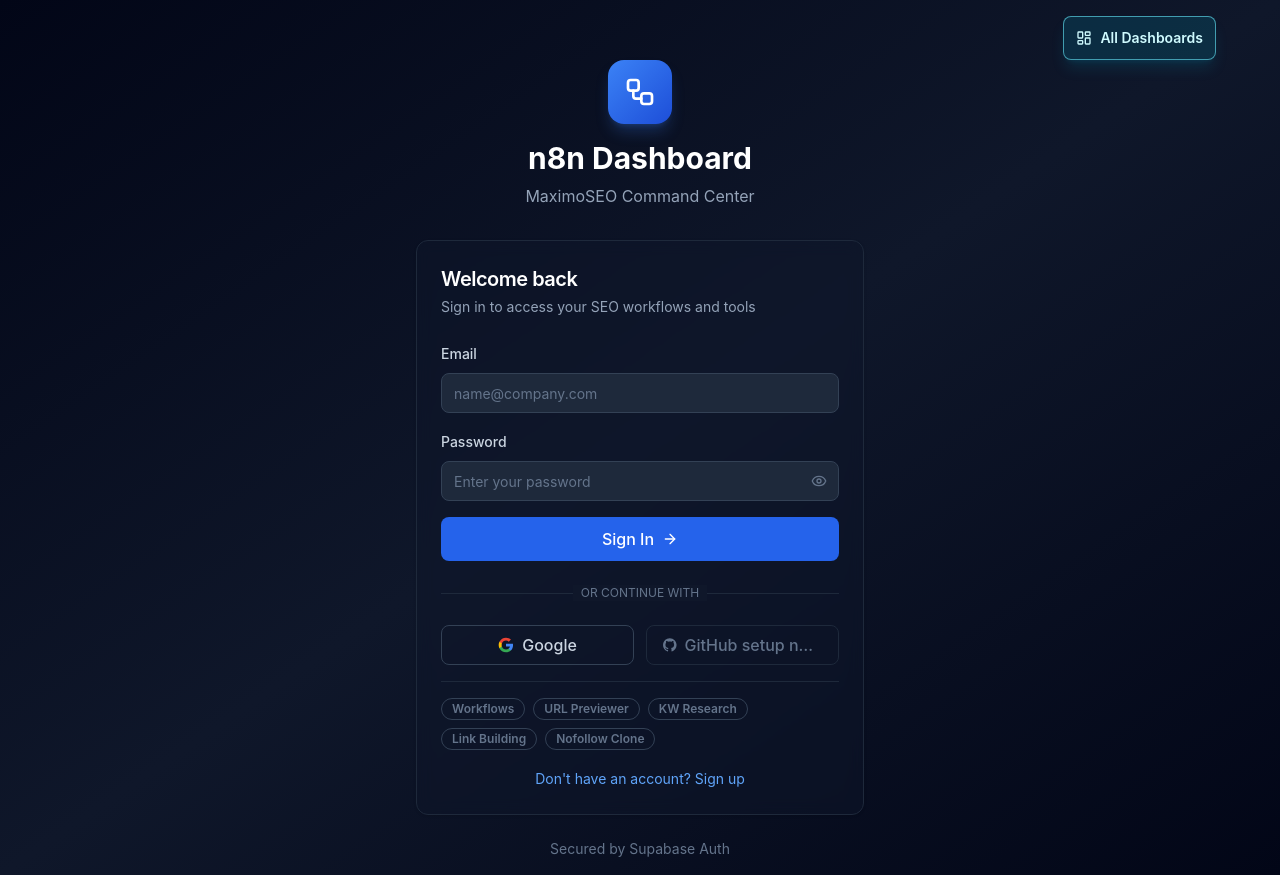
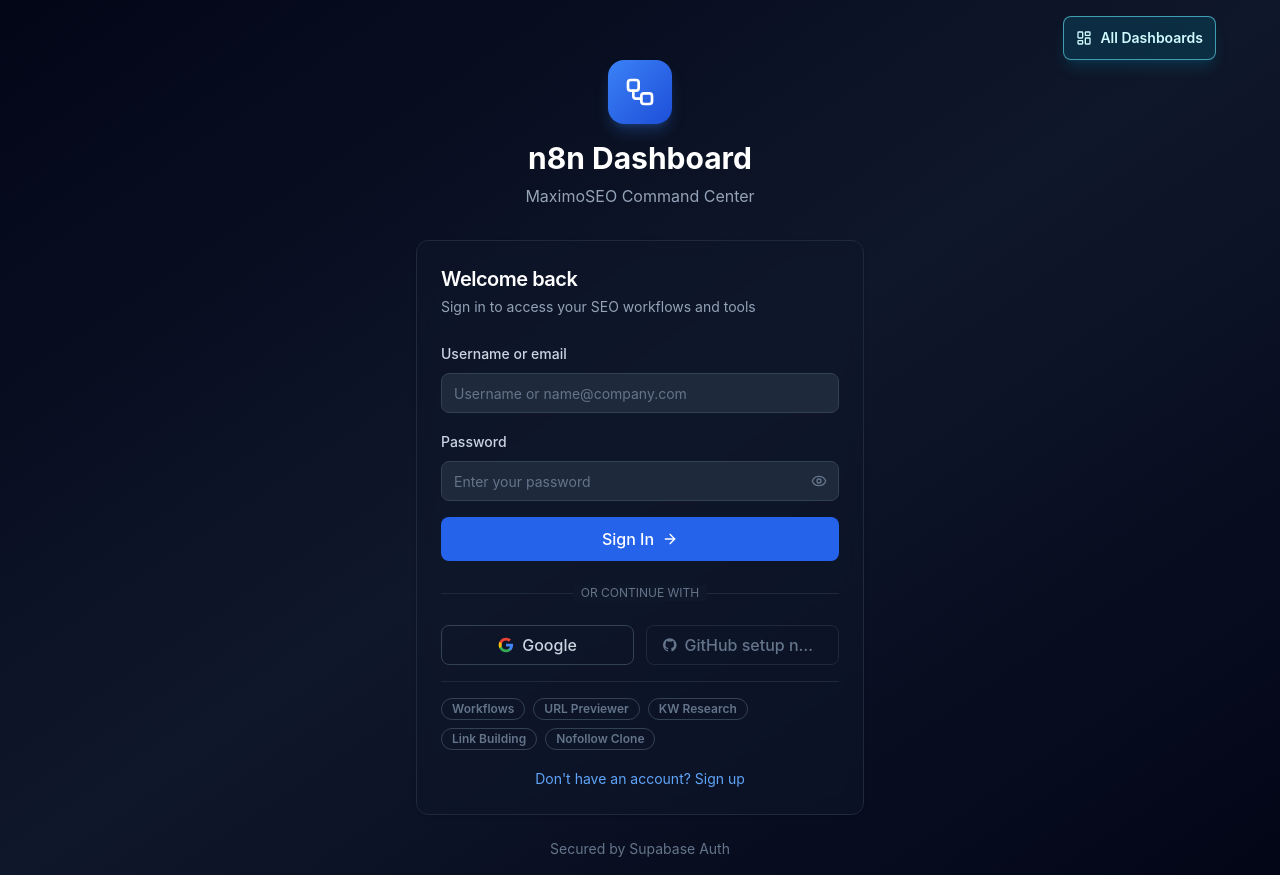
Before and after one commit to maximoseo/n8n-dashboard, a Next.js app: page /login in a window 1280 px wide. Built offline with nearby package versions, Linux system fonts and the light colour scheme; no server answers.

Commit message:
fix: support dashboard username login

```diff
--- a/next.config.js
+++ b/next.config.js
@@ -1,6 +1,12 @@
 /** @type {import('next').NextConfig} */
 const nextConfig = {
   distDir: 'dist',
-  images: { unoptimized: true }
+  images: { unoptimized: true },
+  env: {
+    NEXT_PUBLIC_DASHBOARD_AUTH_USERNAME:
+      process.env.NEXT_PUBLIC_DASHBOARD_AUTH_USERNAME || process.env.VITE_DASHBOARD_AUTH_USERNAME || '',
+    NEXT_PUBLIC_DASHBOARD_AUTH_EMAIL:
+      process.env.NEXT_PUBLIC_DASHBOARD_AUTH_EMAIL || process.env.VITE_DASHBOARD_AUTH_EMAIL || '',
+  },
 }
 module.exports = nextConfig
--- a/package.json
+++ b/package.json
@@ -20,12 +20,15 @@
     "autoprefixer": "^10.5.0",
     "clsx": "^2.1.1",
     "lucide-react": "^1.17.0",
-    "next": "^14.2.35",
+    "next": "^15.5.19",
     "postcss": "^8.5.15",
     "react": "^18.3.1",
     "react-dom": "^18.3.1",
     "tailwind-merge": "^3.6.0",
     "tailwindcss": "^3.4.19",
     "typescript": "^6.0.3"
+  },
+  "overrides": {
+    "postcss": "$postcss"
   }
 }
--- a/src/app/login/page.tsx
+++ b/src/app/login/page.tsx
@@ -15,7 +15,7 @@
 export default function LoginPage() {
   const router = useRouter()
   const { signIn, signInWithOAuth, signUp } = useAuth()
-  const [email, setEmail] = useState('')
+  const [identifier, setIdentifier] = useState('')
   const [password, setPassword] = useState('')
   const [showPassword, setShowPassword] = useState(false)
   const [isLoading, setIsLoading] = useState(false)
@@ -30,14 +30,14 @@
     setMessage('')
 
     if (isSignUp) {
-      const { error } = await signUp(email, password)
+      const { error } = await signUp(identifier, password)
       if (error) {
         setError(error.message)
       } else {
         setMessage('Check your email to confirm your account!')
       }
     } else {
-      const { error } = await signIn(email, password)
+      const { error } = await signIn(identifier, password)
       if (error) {
         setError(error.message)
       } else {
@@ -107,16 +107,16 @@
               )}
 
               <div className="space-y-2">
-                <Label htmlFor="email" className="text-slate-300">Email</Label>
+                <Label htmlFor="identifier" className="text-slate-300">Username or email</Label>
                 <Input
-                  id="email"
-                  name="email"
-                  type="email"
-                  autoComplete="email"
+                  id="identifier"
+                  name="identifier"
+                  type="text"
+                  autoComplete="username"
                   spellCheck={false}
-                  placeholder="name@company.com"
-                  value={email}
-                  onChange={(e) => setEmail(e.target.value)}
+                  placeholder="Username or name@company.com"
+                  value={identifier}
+                  onChange={(e) => setIdentifier(e.target.value)}
                   className="bg-slate-800 border-slate-700 text-white placeholder:text-slate-500 focus:border-blue-500 focus:ring-blue-500/20"
                 />
               </div>
--- a/src/hooks/useAuth.ts
+++ b/src/hooks/useAuth.ts
@@ -3,6 +3,23 @@
 import { useState, useEffect } from 'react'
 import { supabase } from '@/lib/supabase'
 import type { User } from '@supabase/supabase-js'
+
+const fixedDashboardUsername = process.env.NEXT_PUBLIC_DASHBOARD_AUTH_USERNAME?.trim().toLowerCase()
+const fixedDashboardEmail = process.env.NEXT_PUBLIC_DASHBOARD_AUTH_EMAIL?.trim()
+
+function resolveLoginEmail(identifier: string) {
+  const trimmedIdentifier = identifier.trim()
+
+  if (
+    fixedDashboardUsername &&
+    fixedDashboardEmail &&
+    trimmedIdentifier.toLowerCase() === fixedDashboardUsername
+  ) {
+    return fixedDashboardEmail
+  }
+
+  return trimmedIdentifier
+}
 
 export function useAuth() {
   const [user, setUser] = useState<User | null>(null)
@@ -24,9 +41,9 @@
     return () => subscription.unsubscribe()
   }, [])
 
-  const signIn = async (email: string, password: string) => {
+  const signIn = async (identifier: string, password: string) => {
     const { data, error } = await supabase.auth.signInWithPassword({
-      email,
+      email: resolveLoginEmail(identifier),
       password,
     })
     return { data, error }
```
Also changed, not shown: scripts/render-static-export.mjs (+25 -7 lines), 2 other files (tests, documents, lock files or other folders).
